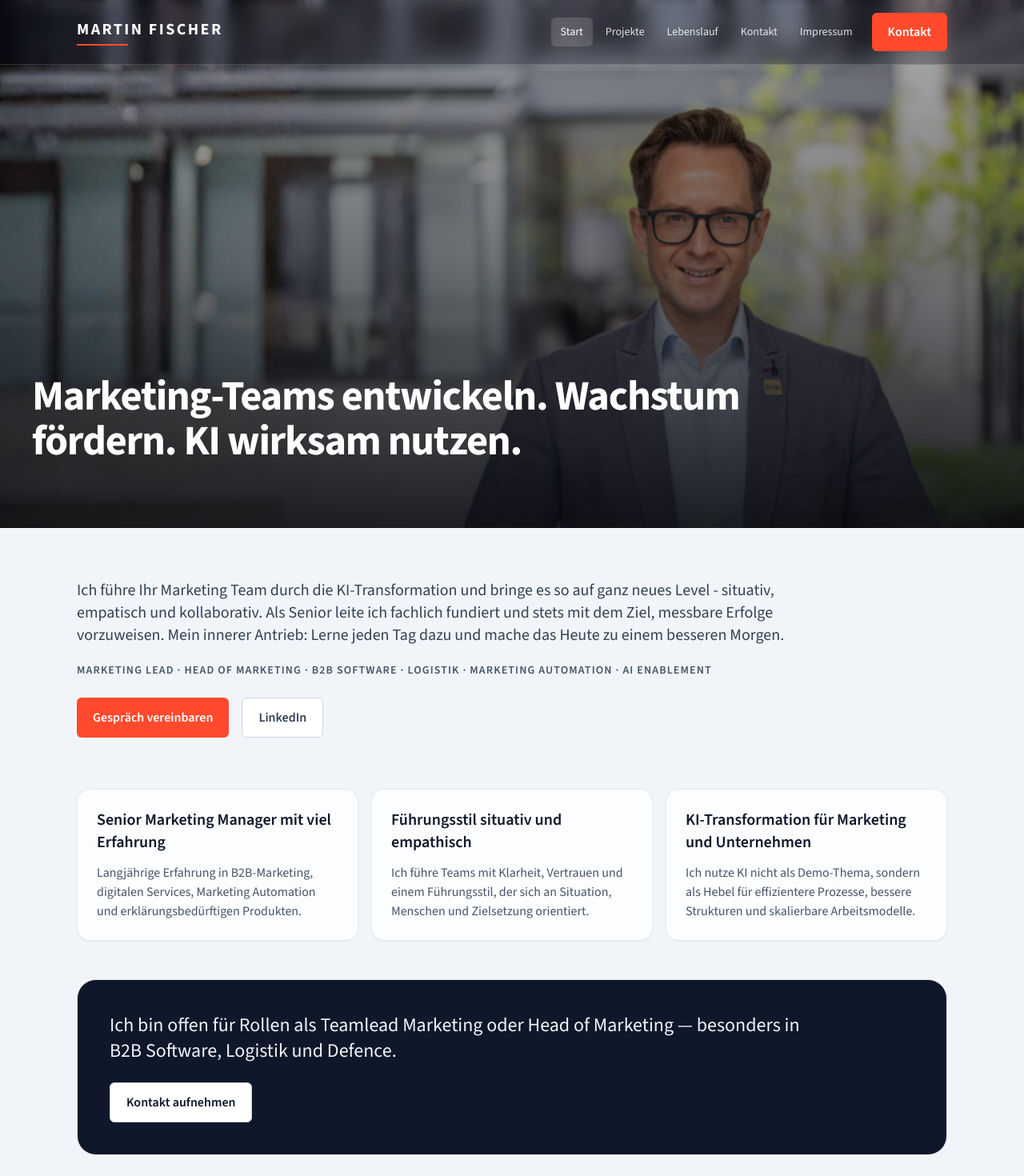
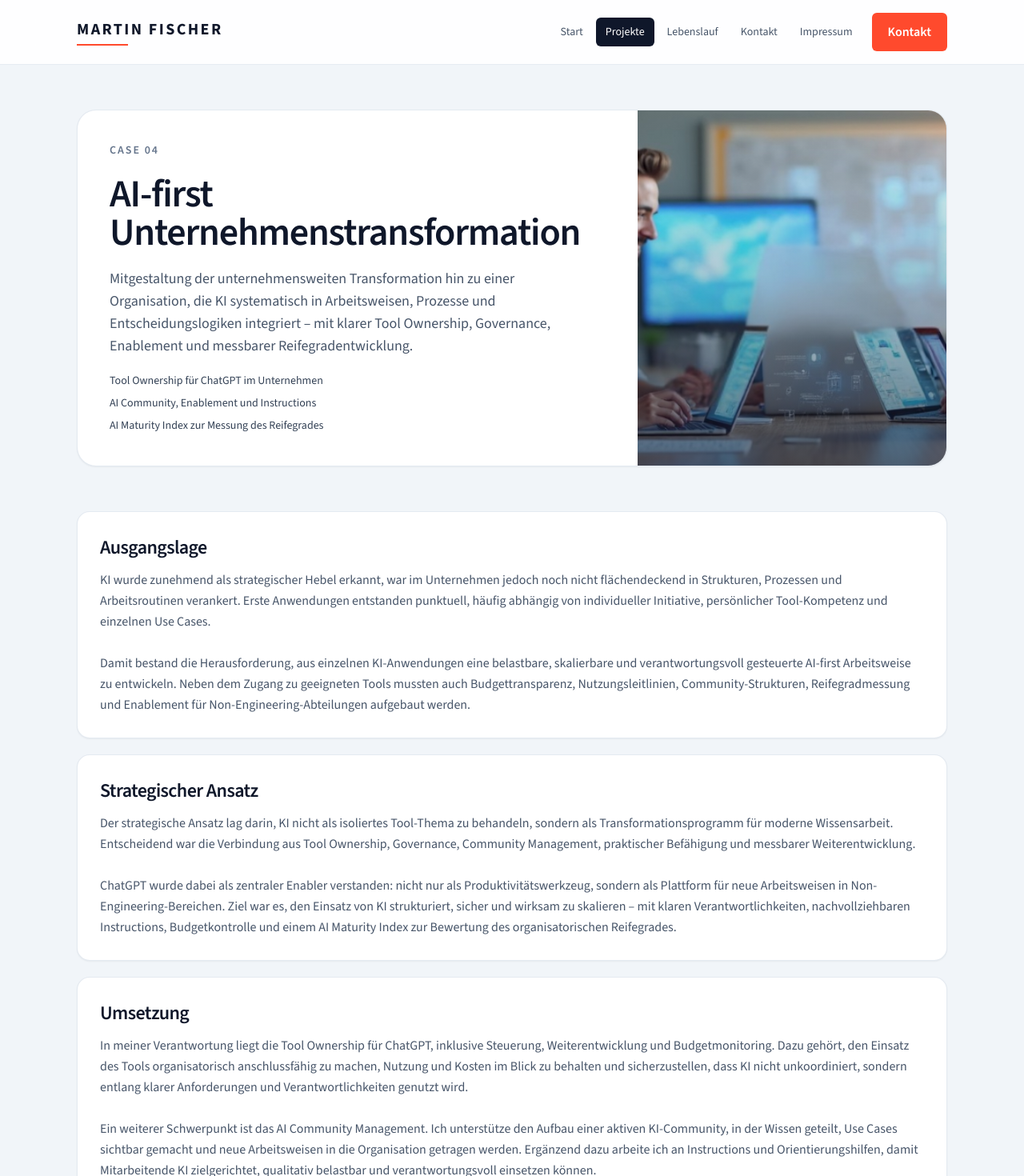
Before and after one commit to martinfischer42/Beyond_cv, a React (Vite) app: page /cases/ai-first-transformation in a window 1280 px wide. Before the commit this address led to /. Shown: the top 1470 px of the page at 80% size. Built offline with nearby package versions, Linux system fonts and the light colour scheme.

Commit message:
Add AI-first transformation case

```diff
--- a/src/App.tsx
+++ b/src/App.tsx
@@ -7,6 +7,7 @@ import HomePage from './pages/HomePage';
 import ImpressumPage from './pages/ImpressumPage';
 import MarketingAutomationCasePage from './pages/MarketingAutomationCasePage';
 import AiMarketingScalingCasePage from './pages/AiMarketingScalingCasePage';
+import AiFirstTransformationCasePage from './pages/AiFirstTransformationCasePage';
 import CvPage from './pages/CvPage';
 
 export default function App() {
@@ -18,6 +19,7 @@ export default function App() {
         <Route path="/cases/ai-marketing-scaling" element={<AiMarketingScalingCasePage />} />
         <Route path="/cases/marketing-automation" element={<MarketingAutomationCasePage />} />
         <Route path="/cases/cms-migration" element={<CmsMigrationCasePage />} />
+        <Route path="/cases/ai-first-transformation" element={<AiFirstTransformationCasePage />} />
         <Route path="/lebenslauf" element={<CvPage />} />
         <Route path="/kontakt" element={<ContactPage />} />
         <Route path="/impressum" element={<ImpressumPage />} />
--- /dev/null
+++ b/src/pages/AiFirstTransformationCasePage.tsx
@@ -0,0 +1,97 @@
+import { Link } from 'react-router-dom';
+
+const highlights = [
+  'Tool Ownership für ChatGPT im Unternehmen',
+  'AI Community, Enablement und Instructions',
+  'AI Maturity Index zur Messung des Reifegrades',
+] as const;
+
+const sections = [
+  {
+    title: 'Ausgangslage',
+    text: `KI wurde zunehmend als strategischer Hebel erkannt, war im Unternehmen jedoch noch nicht flächendeckend in Strukturen, Prozessen und Arbeitsroutinen verankert. Erste Anwendungen entstanden punktuell, häufig abhängig von individueller Initiative, persönlicher Tool-Kompetenz und einzelnen Use Cases.
+
+Damit bestand die Herausforderung, aus einzelnen KI-Anwendungen eine belastbare, skalierbare und verantwortungsvoll gesteuerte AI-first Arbeitsweise zu entwickeln. Neben dem Zugang zu geeigneten Tools mussten auch Budgettransparenz, Nutzungsleitlinien, Community-Strukturen, Reifegradmessung und Enablement für Non-Engineering-Abteilungen aufgebaut werden.`,
+  },
+  {
+    title: 'Strategischer Ansatz',
+    text: `Der strategische Ansatz lag darin, KI nicht als isoliertes Tool-Thema zu behandeln, sondern als Transformationsprogramm für moderne Wissensarbeit. Entscheidend war die Verbindung aus Tool Ownership, Governance, Community Management, praktischer Befähigung und messbarer Weiterentwicklung.
+
+ChatGPT wurde dabei als zentraler Enabler verstanden: nicht nur als Produktivitätswerkzeug, sondern als Plattform für neue Arbeitsweisen in Non-Engineering-Bereichen. Ziel war es, den Einsatz von KI strukturiert, sicher und wirksam zu skalieren – mit klaren Verantwortlichkeiten, nachvollziehbaren Instructions, Budgetkontrolle und einem AI Maturity Index zur Bewertung des organisatorischen Reifegrades.`,
+  },
+  {
+    title: 'Umsetzung',
+    text: `In meiner Verantwortung liegt die Tool Ownership für ChatGPT, inklusive Steuerung, Weiterentwicklung und Budgetmonitoring. Dazu gehört, den Einsatz des Tools organisatorisch anschlussfähig zu machen, Nutzung und Kosten im Blick zu behalten und sicherzustellen, dass KI nicht unkoordiniert, sondern entlang klarer Anforderungen und Verantwortlichkeiten genutzt wird.
+
+Ein weiterer Schwerpunkt ist das AI Community Management. Ich unterstütze den Aufbau einer aktiven KI-Community, in der Wissen geteilt, Use Cases sichtbar gemacht und neue Arbeitsweisen in die Organisation getragen werden. Ergänzend dazu arbeite ich an Instructions und Orientierungshilfen, damit Mitarbeitende KI zielgerichtet, qualitativ belastbar und verantwortungsvoll einsetzen können.
+
+Zur Messung der Entwicklung wurde ein AI Maturity Index etabliert beziehungsweise mitentwickelt. Dieser macht sichtbar, wie weit Teams und Bereiche in der KI-Nutzung sind, wo konkrete Entwicklungsfelder bestehen und welche Enablement-Maßnahmen priorisiert werden sollten.
+
+Besonders wichtig ist das Enablement der Non-Engineering-Abteilungen. Der Fokus liegt darauf, KI nicht auf technische Teams zu begrenzen, sondern Marketing, Kommunikation, Sales-nahe Funktionen, Operations und weitere Unternehmensbereiche in die Lage zu versetzen, eigene sinnvolle KI-Anwendungsfälle zu entwickeln und nachhaltig in ihre Arbeitsprozesse zu integrieren.`,
+  },
+  {
+    title: 'Ergebnis',
+    text: `Aus einem zunächst tool- und use-case-getriebenen KI-Einsatz entsteht ein strukturierter Transformationsansatz mit klarer Ownership, Budgettransparenz, Community-Mechanik, Reifegradmessung und Enablement-Struktur.
+
+KI wird dadurch im Unternehmen nicht nur ausprobiert, sondern zunehmend als fester Bestandteil moderner Arbeitsweisen verankert. Non-Engineering-Abteilungen erhalten Orientierung, konkrete Anwendungskompetenz und nachvollziehbare Leitplanken, um KI produktiv, verantwortungsvoll und mit messbarem Mehrwert einzusetzen.`,
+  },
+  {
+    title: 'Relevanz für zukünftige Rollen',
+    text: `Besonders relevant ist diese Erfahrung für Rollen, in denen KI-Transformation nicht nur strategisch formuliert, sondern operativ in der Organisation verankert werden muss. Ich bringe Erfahrung darin mit, AI-first Arbeitsweisen über Tool-Zugang hinaus zu skalieren: durch Governance, Community Building, Instructions, Reifegradmessung, Budgetsteuerung und gezieltes Enablement.
+
+Damit verbinde ich technologische Anwendungskompetenz mit Organisationsentwicklung, Change Management und einer klaren Business-Perspektive. Genau diese Kombination ist entscheidend, wenn Unternehmen KI nicht punktuell nutzen, sondern strukturell wirksam machen wollen.`,
+  },
+] as const;
+
+export default function AiFirstTransformationCasePage() {
+  return (
+    <section className="subpage-stack">
+      <div className="surface-card grid gap-8 overflow-hidden lg:grid-cols-[1.2fr_1fr]">
+        <div className="space-y-5 p-7 md:p-10">
+          <p className="kicker">Case 04</p>
+          <h1 className="text-3xl font-semibold text-slate-900 md:text-5xl">AI-first Unternehmenstransformation</h1>
+          <p className="text-lg text-slate-600">
+            Mitgestaltung der unternehmensweiten Transformation hin zu einer Organisation, die KI systematisch in
+            Arbeitsweisen, Prozesse und Entscheidungslogiken integriert – mit klarer Tool Ownership, Governance,
+            Enablement und messbarer Reifegradentwicklung.
+          </p>
+          <ul className="space-y-2 text-sm font-medium text-slate-700">
+            {highlights.map((item) => (
+              <li key={item}>{item}</li>
+            ))}
+          </ul>
+        </div>
+        <div className="relative min-h-[280px] bg-slate-200">
+          <img
+            src="/images/hero.png"
+            alt="Abstrakte digitale Arbeitsumgebung als Symbol für AI-first Transformation"
+            className="h-full w-full object-cover"
+            loading="lazy"
+          />
+          <div className="absolute inset-0 bg-gradient-to-t from-slate-900/60 via-slate-900/20 to-transparent" />
+        </div>
+      </div>
+
+      <div className="grid gap-5">
+        {sections.map((section) => (
+          <article key={section.title} className="section-card">
+            <h2 className="text-2xl font-semibold text-slate-900">{section.title}</h2>
+            <p className="mt-3 whitespace-pre-line text-slate-600">{section.text}</p>
+          </article>
+        ))}
+      </div>
+
+      <div className="rounded-3xl border border-slate-200 bg-slate-900 p-7 text-white md:p-10">
+        <h2 className="text-2xl font-semibold md:text-3xl">AI-first Arbeitsweisen strukturiert in der Organisation verankern.</h2>
+        <div className="mt-6 flex flex-wrap gap-4">
+          <Link to="/cases" className="cta-secondary border-white/40 bg-white text-slate-900 hover:bg-slate-100">
+            Zur Case-Übersicht
+          </Link>
+          <Link to="/kontakt" className="cta-primary">
+            Gespräch anfragen
+          </Link>
+        </div>
+      </div>
+    </section>
+  );
+}
--- a/src/pages/CasesOverviewPage.tsx
+++ b/src/pages/CasesOverviewPage.tsx
@@ -12,6 +12,10 @@ const caseVisuals = {
   cms: {
     src: 'https://images.unsplash.com/photo-1451187580459-43490279c0fa?auto=format&fit=crop&w=1600&q=80',
     alt: 'Digitale Infrastruktur als Grundlage für skalierbares Marketing',
+  },
+  aiFirst: {
+    src: '/images/hero.png',
+    alt: 'Abstrakte digitale Arbeitsumgebung als Symbol für AI-first Transformation',
   },
 } as const;
 
@@ -37,6 +41,13 @@ const cases = [
     to: '/cases/cms-migration',
     visual: caseVisuals.cms,
   },
+  {
+    title: 'AI-first Unternehmenstransformation',
+    impact: 'Mitgestaltung einer unternehmensweiten AI-first Arbeitsweise mit Tool Ownership, Governance, Enablement und messbarer Reifegradentwicklung.',
+    highlights: ['Tool Ownership für ChatGPT', 'AI Community und Enablement'],
+    to: '/cases/ai-first-transformation',
+    visual: caseVisuals.aiFirst,
+  },
 ] as const;
 
 export default function CasesOverviewPage() {
@@ -47,7 +58,7 @@ export default function CasesOverviewPage() {
           <p className="kicker">Executive Portfolio</p>
           <h1 className="text-3xl font-semibold text-slate-900 md:text-5xl">Cases mit Business Impact</h1>
           <p className="max-w-2xl text-lg text-slate-600">
-            Drei Transformations-Cases als belastbare Wirkungsnachweise für strategische Marketingführung,
+            Vier Transformations-Cases als belastbare Wirkungsnachweise für strategische Marketingführung,
             Technologie-Entscheidungen und skalierbare B2B-Execution.
           </p>
         </div>
@@ -57,11 +68,12 @@ export default function CasesOverviewPage() {
             <li>85 % Plattformkostenreduktion in Marketing Automation</li>
             <li>700.000 € → 55.000 € jährliche CMS-/Plattformkosten</li>
             <li>AI-gestützte Teamstruktur für mehr Output bei begrenzten Ressourcen</li>
+            <li>AI-first Transformation mit Governance, Enablement und Reifegradmessung</li>
           </ul>
         </div>
       </div>
 
-      <div className="grid gap-6 lg:grid-cols-3">
+      <div className="grid gap-6 md:grid-cols-2 xl:grid-cols-4">
         {cases.map((item) => (
           <article key={item.to} className="surface-card overflow-hidden">
             <div className="relative h-44 bg-slate-200">
--- a/src/pages/CmsMigrationCasePage.tsx
+++ b/src/pages/CmsMigrationCasePage.tsx
@@ -65,8 +65,8 @@ export default function CmsMigrationCasePage() {
       <div className="rounded-3xl border border-slate-200 bg-slate-900 p-7 text-white md:p-10">
         <h2 className="text-2xl font-semibold md:text-3xl">Technologieentscheidungen mit klarer Ergebnisverantwortung.</h2>
         <div className="mt-6 flex flex-wrap gap-4">
-          <Link to="/cases" className="cta-secondary border-white/40 bg-white text-slate-900 hover:bg-slate-100">
-            Zur Case-Übersicht
+          <Link to="/cases/ai-first-transformation" className="cta-secondary border-white/40 bg-white text-slate-900 hover:bg-slate-100">
+            Nächster Case
           </Link>
           <Link to="/kontakt" className="cta-primary">
             Gespräch anfragen
```
